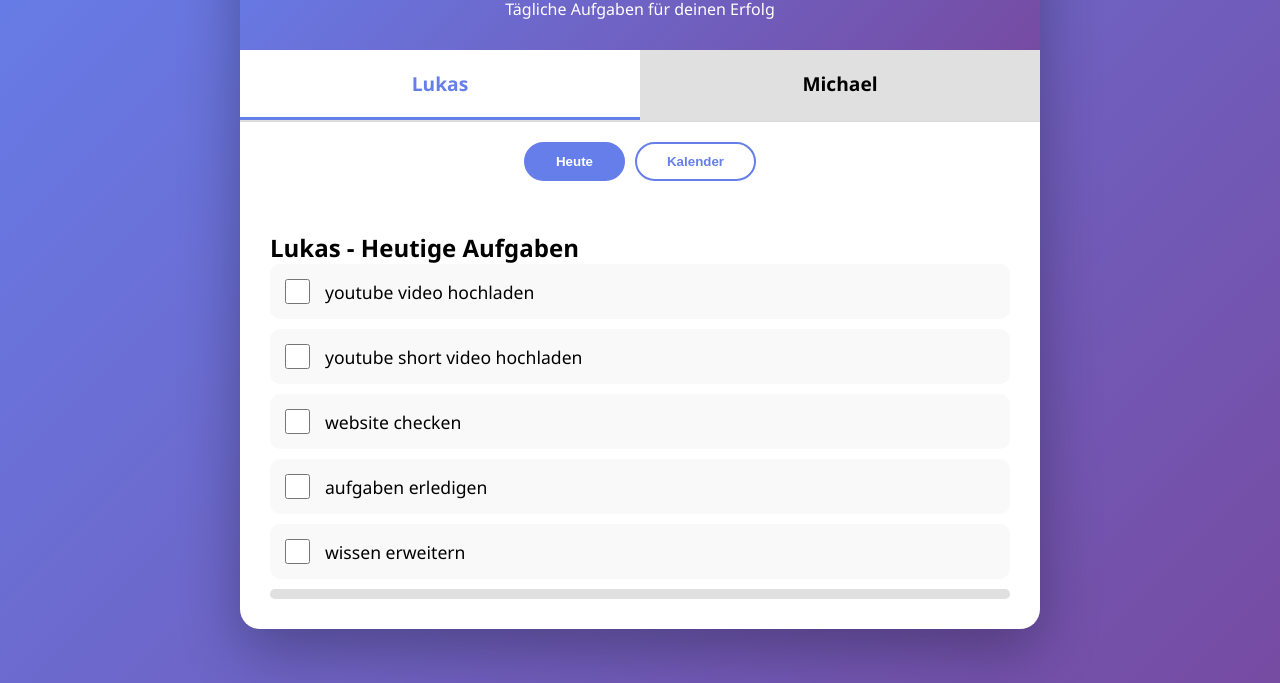
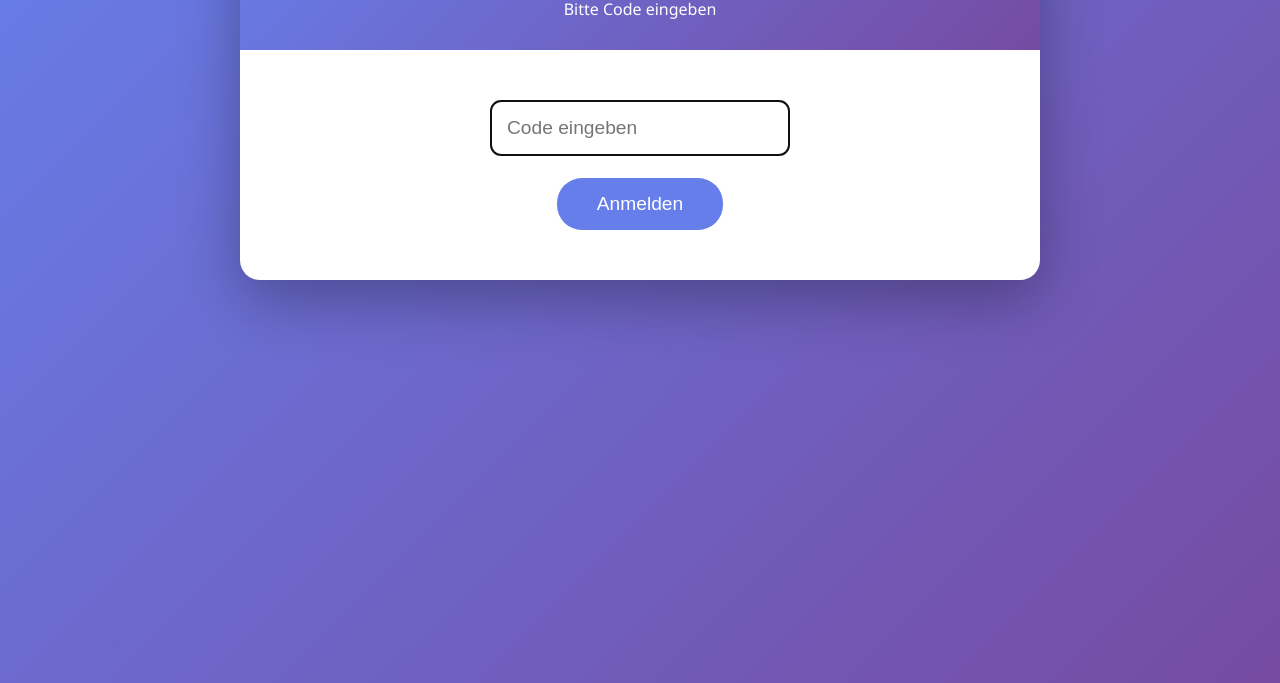
Before and after one commit to Kevinsdfg3wq4cer/Dominik, a plain HTML site: page index.html in a window 1280 px wide. Shown: the part 117-800 px from the top of the page. Drawn offline with Linux system fonts and the light colour scheme.

Commit message:
Implement login system and enhance task UI
Added a login system and updated the task management interface.

```diff
--- a/index.html
+++ b/index.html
@@ -263,6 +263,59 @@
     </div>
 
     <script>
+        // Login-System
+        const LOGIN_CODE = 'lukas09dominik13';
+        let isLoggedIn = sessionStorage.getItem('isLoggedIn') === 'true';
+
+        // Login-Überprüfung beim Start
+        function checkLogin() {
+            if (!isLoggedIn) {
+                showLoginScreen();
+                return false;
+            }
+            return true;
+        }
+
+        function showLoginScreen() {
+            document.querySelector('.container').innerHTML = `
+                <header>
+                    <h1>🔒 Login erforderlich</h1>
+                    <p>Bitte Code eingeben</p>
+                </header>
+                <div class="content" style="text-align: center; padding: 50px;">
+                    <input type="password" id="login-input" placeholder="Code eingeben"
+                           style="padding: 15px; font-size: 1.2em; border: 2px solid #667eea; border-radius: 10px; width: 300px; max-width: 90%;">
+                    <br><br>
+                    <button id="login-btn" style="padding: 15px 40px; font-size: 1.2em; background: #667eea; color: white; border: none; border-radius: 25px; cursor: pointer;">
+                        Anmelden
+                    </button>
+                    <div id="login-error" style="color: red; margin-top: 20px; display: none;">Falscher Code!</div>
+                </div>
+            `;
+
+            const input = document.getElementById('login-input');
+            const btn = document.getElementById('login-btn');
+            const error = document.getElementById('login-error');
+
+            function attemptLogin() {
+                if (input.value === LOGIN_CODE) {
+                    sessionStorage.setItem('isLoggedIn', 'true');
+                    isLoggedIn = true;
+                    location.reload();
+                } else {
+                    error.style.display = 'block';
+                    input.value = '';
+                    input.focus();
+                }
+            }
+
+            btn.addEventListener('click', attemptLogin);
+            input.addEventListener('keypress', (e) => {
+                if (e.key === 'Enter') attemptLogin();
+            });
+            input.focus();
+        }
+
         // Aufgaben definieren
         const tasks = {
             lukas: [
@@ -313,6 +366,8 @@
 
         // Initialisierung
         function init() {
+            if (!checkLogin()) return;
+
             checkAndResetDaily();
             renderTodos('lukas');
             renderTodos('michael');
```
